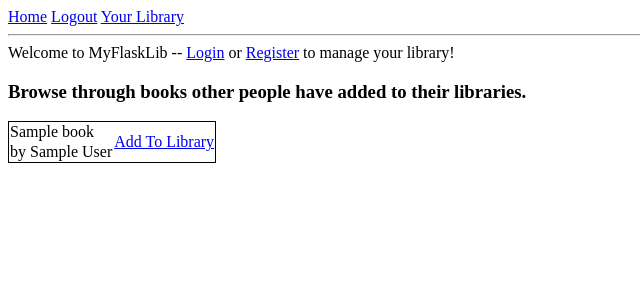
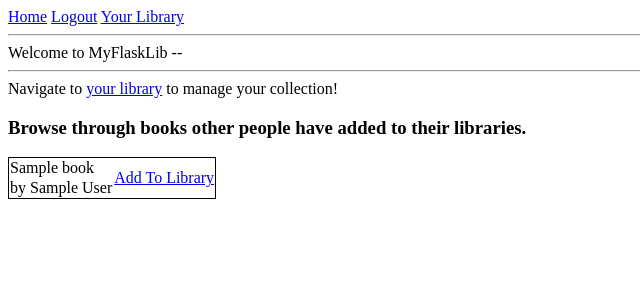
Before and after one commit to jarrilla/myFlaskBookLib, a Flask app: page / in a window 1280 px wide. Shown: the top 300 px of the page, without its empty margins (0-640 px from the left). Run offline with Flask 2, Linux system fonts and the light colour scheme; a user stored in the database is signed in; tables that the repository leaves empty hold one stand-in row (values such as "Sample post").

Commit message:
display different links to logged in users

```diff
--- a/templates/index.html
+++ b/templates/index.html
@@ -3,10 +3,17 @@
 {% block content %}
 <div>
   Welcome to MyFlaskLib --
+  <hr>
+  {% if current_user.is_anonymous %}
   <a href={{ url_for('user.login') }}>Login</a>
   or
   <a href={{url_for('user.register') }}>Register</a>
   to manage your library!
+  {% else %}
+  Navigate to
+  <a href={{ url_for('book.library', username=current_user.username) }}>your library</a>
+  to manage your collection!
+  {% endif %}
 </div>
 
 {% if books %}
```
